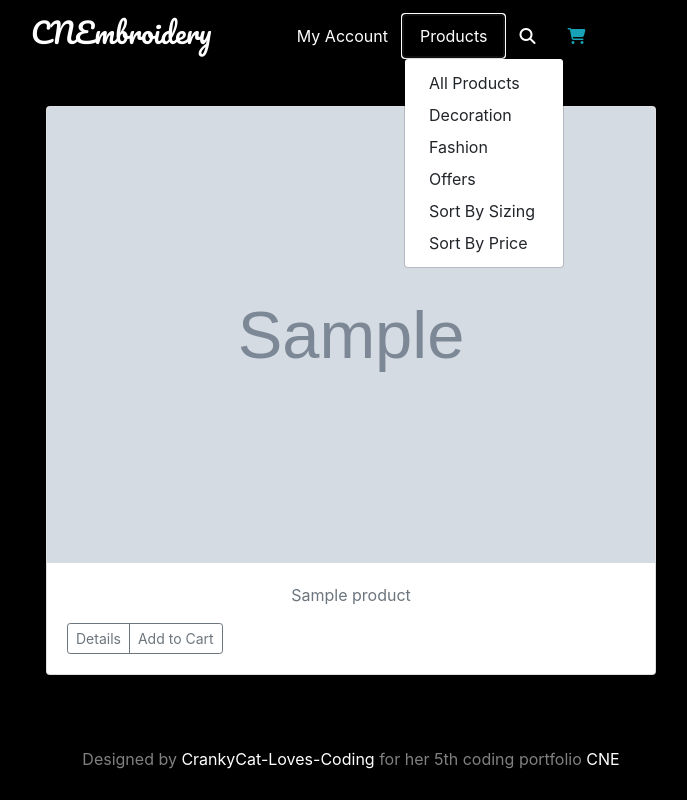
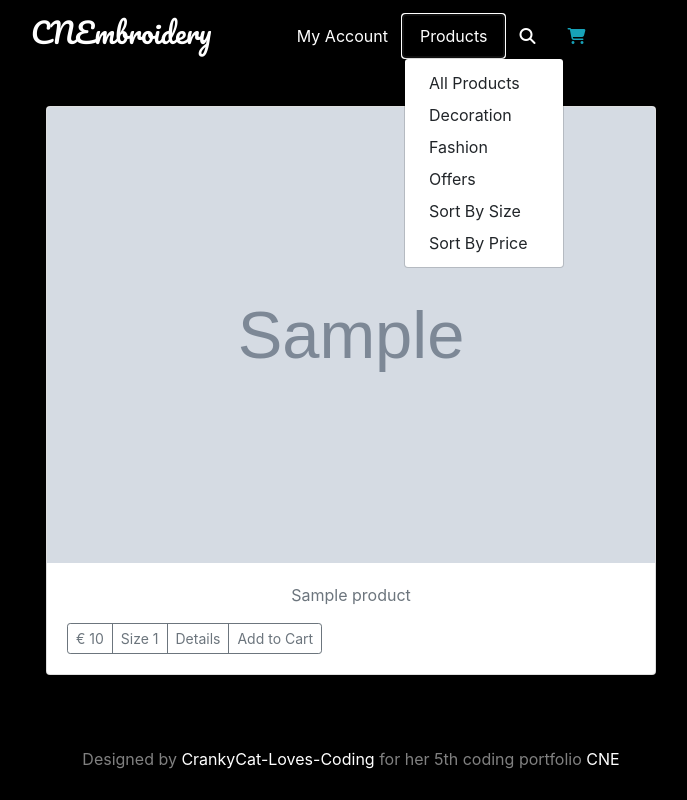
Before and after one commit to Code-Institute-Submissions/CrankyCat-Loves-Coding-CN-Embroidery_DecResub, a Django app: template products/templates/products/products.html in a window 1280 px wide, after a click on "Products". Shown: the whole page, without its empty margins (289-976 px from the left). Run offline with Django 3.2, Linux system fonts and the light colour scheme; the template is opened without the code that fills it: most values are stand-ins (such as "Sample title", 1, 10 or a date in 2020); grey boxes marked "Sample" are stand-in pictures; some libraries are stand-ins or nearby versions.

Commit message:
add sort by price and size functionality

```diff
--- a/cne_home/templates/home/home_nav.html
+++ b/cne_home/templates/home/home_nav.html
@@ -46,8 +46,8 @@
                     <a class="dropdown-item" href="{% url 'products' %}?category=decoration">Decoration</a>
                     <a class="dropdown-item" href="{% url 'products' %}?category=fashion">Fashion</a>
                     <a class="dropdown-item" href="{% url 'products' %}?category=offers">Offers</a>
-                    <a class="dropdown-item" href="#">Sort By Sizing</a>
-                    <a class="dropdown-item" href="#">Sort By Price</a>
+                    <a class="dropdown-item" href="{% url 'products' %}?sort=size&direction=asc">Sort By Size</a>
+                    <a class="dropdown-item" href="{% url 'products' %}?sort=price&direction=asc">Sort By Price</a>
                 </div>
             </div>
             <!-- Products dropdown -->
--- a/products/fixtures/products.json
+++ b/products/fixtures/products.json
@@ -5,6 +5,7 @@
     "fields": {
       "sku": "627696823923",
       "name": "High Quality Plum Blossom Embroidery Silk Scarf",
+      "size": "35*155cm",
       "description": "Chinese traditional embroidery with classical Chinese design. 100% made of high quality silk and handmade by our experience embroider. 100% mulberry silk materiel, size 35*155 cm, handwash with warm water, not suitable for machine wash, suggested natural air-dry.",
       "price": 53.99,
       "category": 2,
@@ -19,6 +20,7 @@
     "fields": {
       "sku": "640805219600",
       "name": "Sunflower Framed Chinese Embroidery",
+      "size": "80*80cm",
       "description": "Chinese traditional embroidery with classical Chinese design. 100% made of high quality silk and handmade by our experience embroider. Size 80*80cm, wooden framed.",
       "price": 58.99,
       "category": 1,
@@ -33,6 +35,7 @@
     "fields": {
       "sku": "656931399100",
       "name": "Bird and Persimmon Tree Framed Chinese Embroidery",
+      "size": "88*180cm",
       "description": "Chinese traditional embroidery with classical Chinese design. 100% made of high quality silk and handmade by our experience embroider. Size 88*180cm, wooden framed.",
       "price": 205.99,
       "category": 3,
@@ -47,8 +50,9 @@
     "fields": {
       "sku": "656931399100",
       "name": "Bird and Persimmon Tree Framed Chinese Embroidery",
+      "size": "30*180cm",
       "description": "Chinese traditional embroidery with classical Chinese design. 100% made of high quality silk and handmade by our experience embroider. Size 88*180cm, wooden framed.",
-      "price": 205.99,
+      "price": 211.99,
       "category": 3,
       "rating": 4.7,
       "image_url": "https://res.cloudinary.com/dqj8itdfg/image/upload/v1658533083/CNE/bird-persimmon-framed-w88l180_hbpqzk.jpg",
--- a/products/models.py
+++ b/products/models.py
@@ -37,6 +37,7 @@ class Product(models.Model):
     name = models.CharField(max_length=254)
     description = models.TextField()
     price = models.DecimalField(max_digits=6, decimal_places=2)
+    size = models.CharField(max_length=254, null=True, blank=True)
     rating = models.DecimalField(
         max_digits=6,
         decimal_places=2,
--- a/products/templates/products/product_detail.html
+++ b/products/templates/products/product_detail.html
@@ -28,9 +28,10 @@
     </div>
 
     <div class="card text-center text-white bg-transparent my-3">
-      <div class="card-header">€{{ product.price }}</div>
+      <div class="card-header">Price € {{ product.price }}</div>
       <div class="card-body">
         <h5 class="card-title">{{ product.name }}</h5>
+        <p class="card-text">Size {{ product.size }}</p>
         <p class="card-text">{{ product.description }}</p>
         <a href="#" class="btn btn-primary mt-3">Add To Cart</a>
       </div>
--- a/products/templates/products/products.html
+++ b/products/templates/products/products.html
@@ -29,7 +29,14 @@
                   <p class="card-text text-secondary">{{ product.name }}</p>
                   <div class="d-flex justify-content-between align-items-center">
                     <div class="btn-group">
-                      <button type="button" class="btn btn-sm btn-outline-secondary">Details</button>
+                      <button type="button" class="btn btn-sm btn-outline-secondary">€ {{ product.price }}</button>
+                      <button type="button" class="btn btn-sm btn-outline-secondary">Size {{ product.size }}</button>
+                      <button type="button" class="btn btn-sm btn-outline-secondary">
+                        <a
+                          href="{% url 'product_detail' product.id %}"
+                          class="text-secondary"
+                        >Details</a>
+                      </button>
                       <button type="button" class="btn btn-sm btn-outline-secondary">Add to Cart</button>
                     </div>
                   </div>
```
Also changed, not shown: products/views.py (+22 -1 lines), products/migrations/0002_auto_20220730_2012.py (added).
